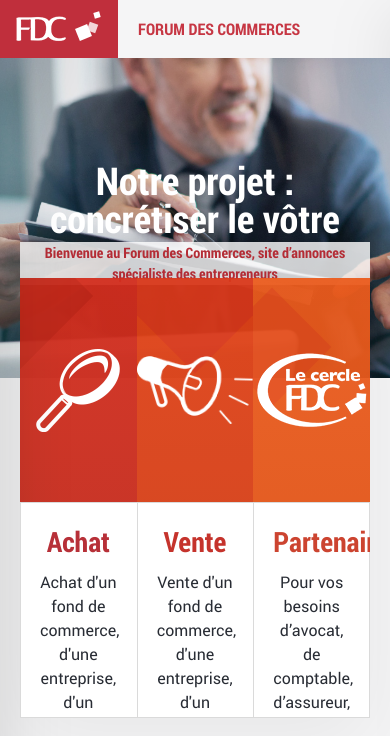
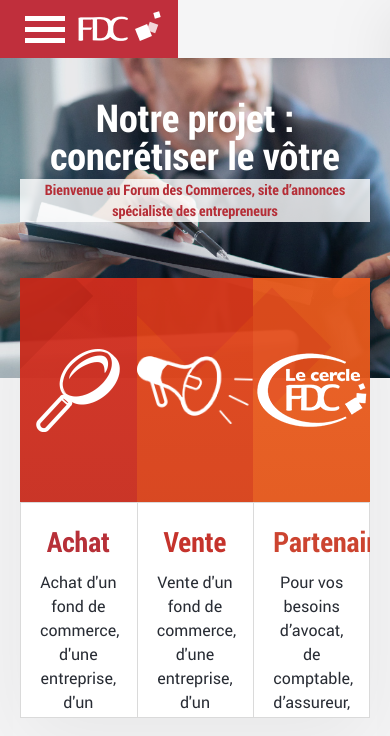
Before and after one commit to stereosuper/fdc, a PHP site: page /index.php in a window 390 px wide. Shown: the top 736 px of the page. Run offline with PHP 8.4, Linux system fonts and the light colour scheme; some web fonts are replaced.

Commit message:
:art: Burger

```diff
--- a/css/main.css
+++ b/css/main.css
@@ -1154,6 +1154,28 @@ button {
   display: inline-block;
   vertical-align: top; }
 
+#burger {
+  display: none;
+  vertical-align: top;
+  width: 58px;
+  height: 58px;
+  border: none;
+  position: relative; }
+  #burger span {
+    display: block;
+    width: 40px;
+    height: 5px;
+    background-color: white;
+    position: absolute;
+    left: 50%;
+    margin: 0 0 0 -20px; }
+    #burger span:nth-child(1) {
+      top: 16px; }
+    #burger span:nth-child(2) {
+      top: 27px; }
+    #burger span:nth-child(3) {
+      top: 38px; }
+
 #logo {
   display: inline-block;
   vertical-align: middle;
@@ -1176,10 +1198,10 @@ button {
           transform: translate 0.3s ease-in-out; }
   #logo img {
     vertical-align: middle; }
-  #logo span {
+  #logo .rect-logo {
     display: block;
     position: absolute; }
-    #logo span:nth-child(1) {
+    #logo .rect-logo:nth-child(1) {
       width: 13px;
       height: 13px;
       background-color: white;
@@ -1188,7 +1210,7 @@ button {
               transform: rotate(-22deg);
       top: 26px;
       right: 28px; }
-    #logo span:nth-child(2) {
+    #logo .rect-logo:nth-child(2) {
       width: 9px;
       height: 9px;
       background-color: white;
@@ -1199,7 +1221,7 @@ button {
       top: 23px;
       right: 21px;
       z-index: 2; }
-    #logo span:nth-child(3) {
+    #logo .rect-logo:nth-child(3) {
       width: 6px;
       height: 6px;
       background-color: white;
@@ -1601,7 +1623,10 @@ button {
   left: 0;
   -webkit-transform: translateX(-100%);
       -ms-transform: translateX(-100%);
-          transform: translateX(-100%); }
+          transform: translateX(-100%);
+  -webkit-transform: translateX(calc(-100% - 58px));
+      -ms-transform: translateX(calc(-100% - 58px));
+          transform: translateX(calc(-100% - 58px)); }
   .sidebar-links-open #sidebar-links {
     -webkit-transform: translateX(0%);
         -ms-transform: translateX(0%);
@@ -2579,6 +2604,42 @@ button {
 
 /* Home specific style */
 /* Responsive horizontal */
+@media (max-width: 1300px) {
+  .menu-header > li {
+    margin: 0 30px 0 0; } }
+@media (max-width: 1150px) {
+  #header nav {
+    float: none;
+    position: absolute;
+    top: 0;
+    left: 0;
+    -webkit-transform: translateX(-100%);
+        -ms-transform: translateX(-100%);
+            transform: translateX(-100%); }
+
+  .menu-header {
+    display: block;
+    padding: 0; }
+    .menu-header > li {
+      display: block;
+      margin: 0; }
+
+  .nav-header {
+    display: block; }
+    .nav-header > li {
+      display: block; }
+
+  #burger {
+    display: inline-block; }
+
+  #logo {
+    width: auto; }
+    #logo img {
+      display: inline-block;
+      padding: 16px 50px 0 0; }
+
+  .home-link {
+    padding-left: 194px; } }
 @media (max-width: 1024px) {
   h1.big {
     font-size: 3em; } }
@@ -2798,7 +2859,10 @@ button {
       padding: 40px 0 0; }
     .bloc-top p {
       font-size: 0.9em;
-      padding: 0 4px; } }
+      padding: 0 4px; }
+
+  .home-link {
+    display: none; } }
 /* retina */
 /* Print styles */
 @media print {
--- a/includes/header.html
+++ b/includes/header.html
@@ -38,11 +38,11 @@
                 </li>
             </ul>
         </nav>
-        <!--<button id='burger'></button>-->
     </header>
 
     <button id='logo'>
-        <span></span><span></span><span></span>
+        <span class='rect-logo'></span><span class='rect-logo'></span><span class='rect-logo'></span>
+        <span id='burger'><span></span><span></span><span></span></span>
         <img src='img/logo.png' srcset='img/logo.png 1x, img/logo@2x.png 2x' alt='Forum des Commerces'>
     </button>
 
--- a/scss/layout/_header.scss
+++ b/scss/layout/_header.scss
@@ -9,6 +9,32 @@
 .zone-left-header{
 	display: inline-block;
 	vertical-align: top;
+}
+#burger{
+	display: none;
+	vertical-align: top;
+	width: 58px;
+	height: 58px;
+	border: none;
+	position: relative;
+	span{
+		display: block;
+		width: 40px;
+		height: 5px;
+		background-color: $blanc;
+		position: absolute;
+		left: 50%;
+		margin: 0 0 0 -20px;
+		&:nth-child(1){
+		top: 16px;
+		}
+		&:nth-child(2){
+		top: 27px;
+		}
+		&:nth-child(3){
+		top: 38px;
+		}
+	}
 }
 #logo{
   	display: inline-block;
@@ -31,7 +57,7 @@
   	img{
   		vertical-align: middle;
   	}
-  	span{
+  	.rect-logo{
   		display: block;
   		position: absolute;
   		&:nth-child(1){
--- a/scss/layout/_mediaqueries.scss
+++ b/scss/layout/_mediaqueries.scss
@@ -1,4 +1,51 @@
 /* Responsive horizontal */
+@media (max-width: 1300px){
+    .menu-header{
+        > li{
+            margin: 0 30px 0 0;
+        }
+    }
+}
+
+@media (max-width: 1150px){
+    #header{
+        nav{
+            float: none;
+            position: absolute;
+            top: 0;
+            left: 0;
+            transform: translateX(-100%);
+        }
+    }
+    .menu-header{
+        display: block;
+        padding: 0;
+        > li{
+            display: block;
+            margin: 0;
+        }
+    }
+    .nav-header{
+        display: block;
+        > li{
+            display: block;
+        }
+    }
+    #burger{
+        display: inline-block;
+    }
+    #logo{
+        width: auto;
+        img{
+            display: inline-block;
+            padding: 16px 50px 0 0;
+        }
+    }
+    .home-link{
+        padding-left: 194px;
+    }
+}
+
 @media (max-width: 1024px){
     h1{
         &.big{
@@ -353,6 +400,10 @@
             padding: 0 4px;
         }
     }
+
+    .home-link{
+        display: none;
+    }
 }
 
 /* retina */
--- a/scss/layout/_sidebar.scss
+++ b/scss/layout/_sidebar.scss
@@ -39,6 +39,7 @@
 #sidebar-links{
 	left: 0;
 	transform: translateX(-100%);
+	transform: translateX(calc(-100% - 58px));
 	.sidebar-links-open &{
 		transform: translateX(0%);
 	}
```
